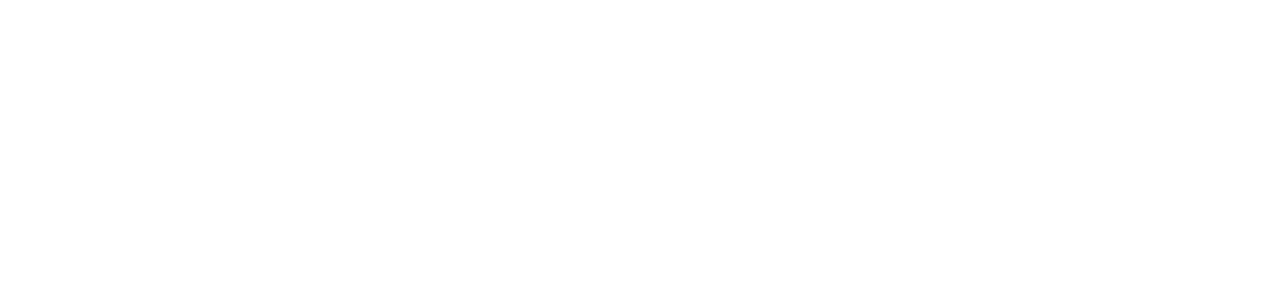
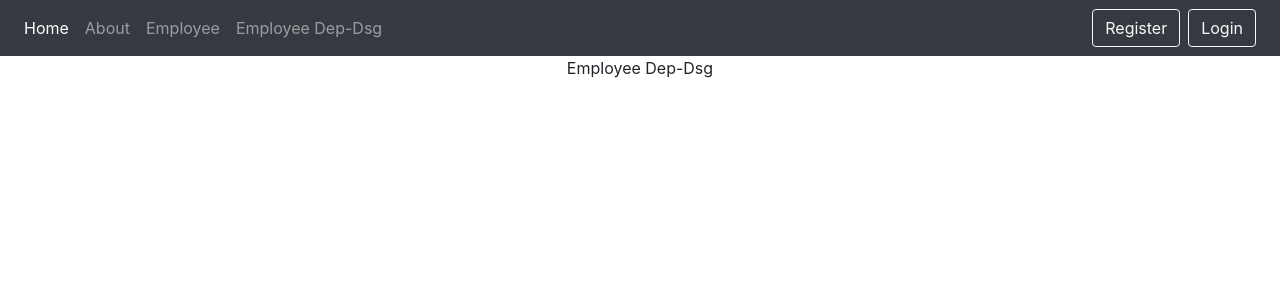
Before and after one commit to kraverken/reactdbjwt, a React (Create React App) app: page /empdepdsg in a window 1280 px wide. Before the commit this address had no page. Shown: the top 300 px of the page. Built offline with nearby package versions, Linux system fonts and the light colour scheme.

Commit message:
Created and added routes for Employee Dep-Dsg

```diff
--- a/src/App.js
+++ b/src/App.js
@@ -4,6 +4,7 @@
 import Employee from "./scenes/Employee";
 import Register from "./scenes/Register";
 import Login from "./scenes/Login";
+import EmpDepDsg from "./scenes/EmpDepDsg";
 import { BrowserRouter, Routes, Route } from "react-router-dom";
 function App() {
   return (
@@ -16,6 +17,7 @@
           <Route path="/employee" element={<Employee />}></Route>
           <Route path="/register" element={<Register />}></Route>
           <Route path="/login" element={<Login />}></Route>
+          <Route path="/empdepdsg" element={<EmpDepDsg />}></Route>
         </Routes>
       </BrowserRouter>
     </div>
--- /dev/null
+++ b/src/scenes/EmpDepDsg.js
@@ -0,0 +1,13 @@
+import React from "react";
+import Header from "./Header";
+
+function EmpDepDsg() {
+  return (
+    <div>
+      <Header />
+      Employee Dep-Dsg
+    </div>
+  );
+}
+
+export default EmpDepDsg;
--- a/src/scenes/Header.js
+++ b/src/scenes/Header.js
@@ -47,6 +47,11 @@
                 Employee
               </a>
             </li>
+            <li class="nav-item">
+              <a class="nav-link" href="/empdepdsg">
+                Employee Dep-Dsg
+              </a>
+            </li>
           </ul>
           {user ? (
             <div />
@@ -61,13 +66,6 @@
             </Link>
           )}
           {user ? (
-            // <a
-            //   onClick={logOut}
-            //   class="btn btn-light my-2 my-sm-0 "
-            //   type="submit"
-            // >
-            //   Logout
-            // </a>
             <button
               class="btn btn-outline-light my-2 my-sm-0 mr-2"
               type="submit"
```
